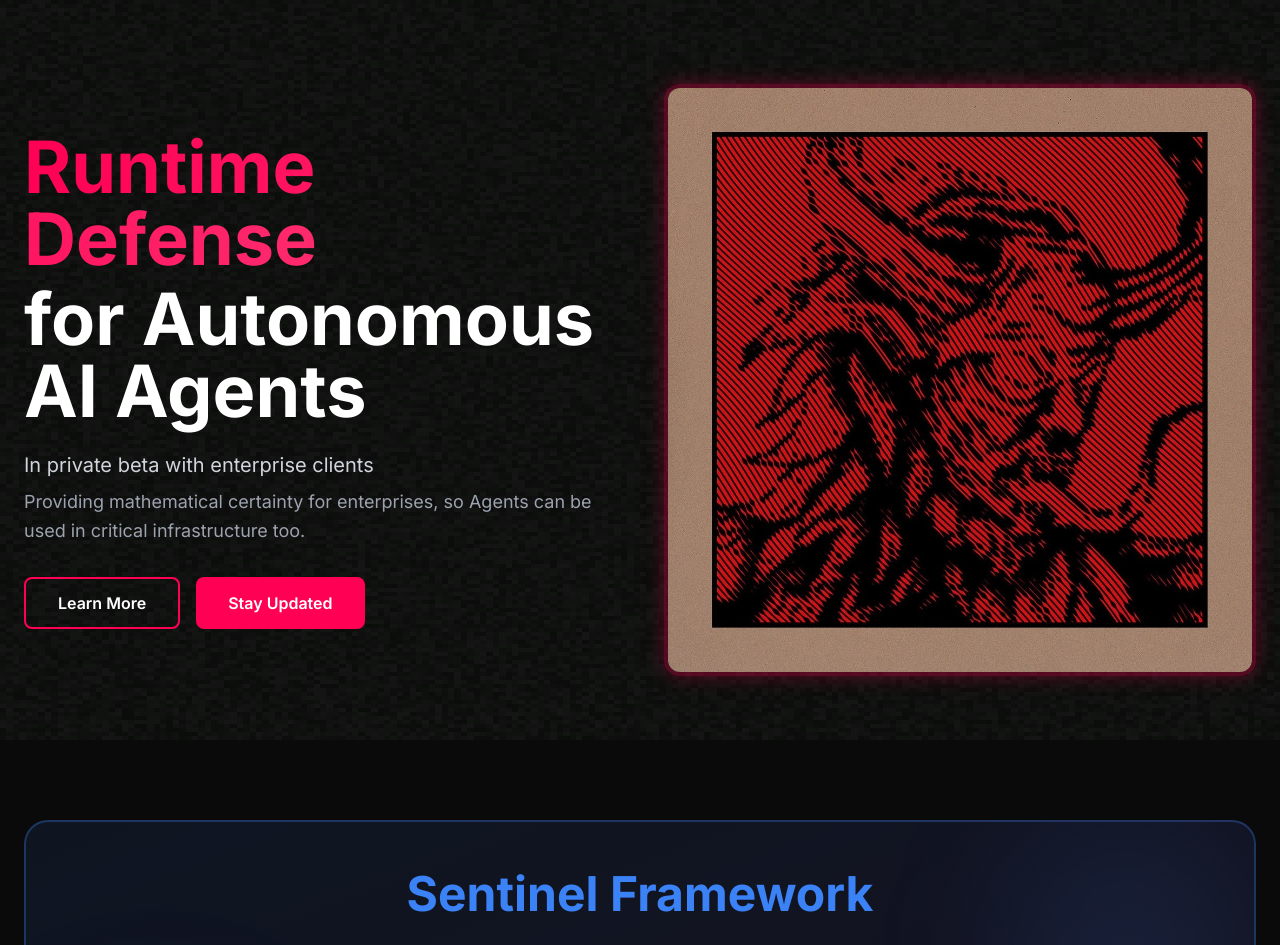
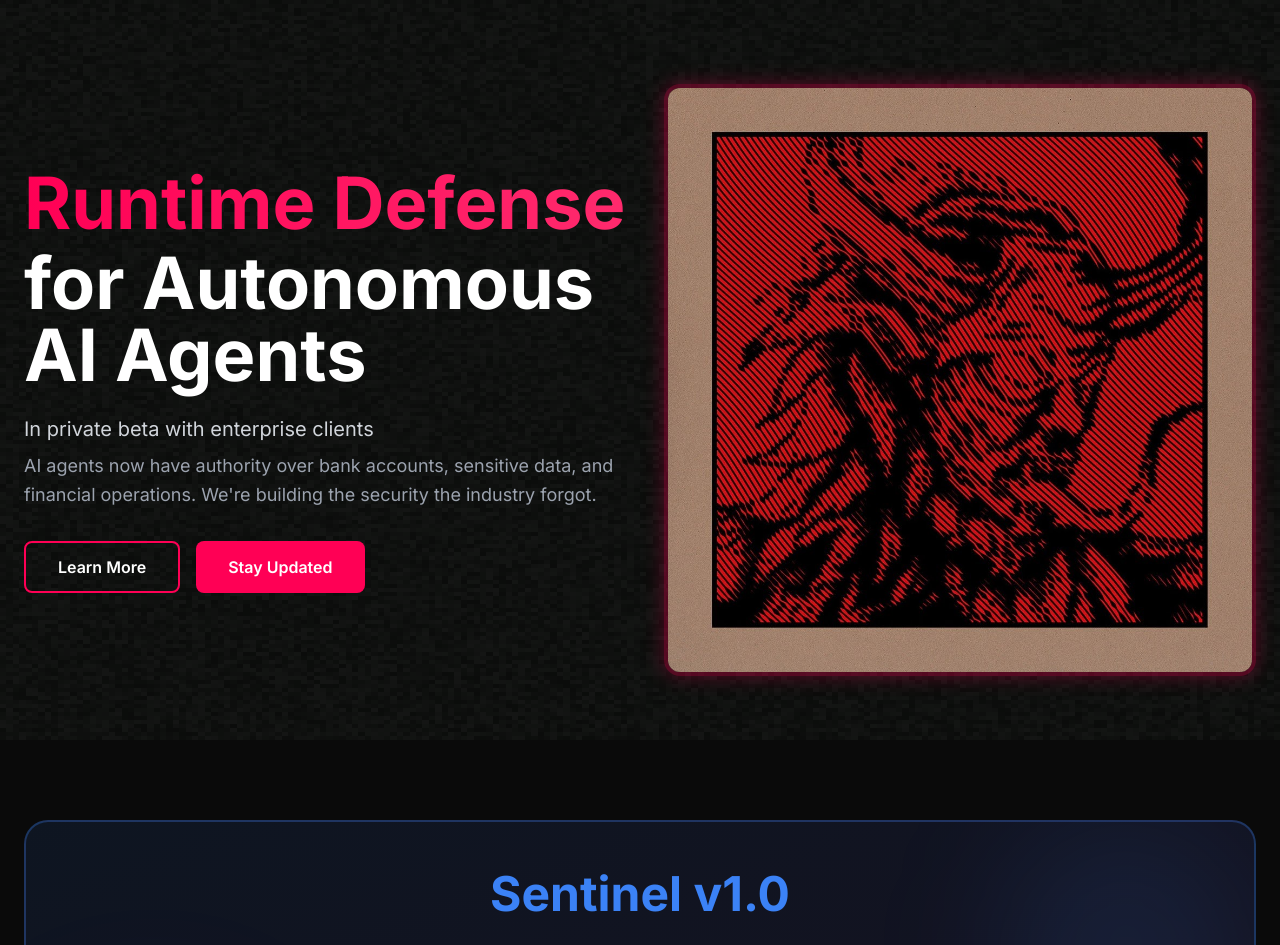
Before and after one commit to BadC-mpany/website, a Next.js app: page / in a window 1280 px wide. Shown: the part 60-1005 px from the top of the page. Built offline with nearby package versions, Linux system fonts and the light colour scheme; no server answers.

Commit message:
Sentinel v1.0

```diff
--- a/sections/Hero.tsx
+++ b/sections/Hero.tsx
@@ -14,14 +14,14 @@ export default function Hero() {
             transition={{ duration: 0.8 }}
           >
             <h1 className="text-6xl md:text-7xl font-bold mb-6">
-              <span className="text-gradient glow-red">Runtime Defense</span>
+              <span className="text-gradient glow-red whitespace-nowrap">Runtime Defense</span>
               <span className="text-white block mt-2">for Autonomous AI Agents</span>
             </h1>
             <p className="text-lg md:text-xl text-gray-300 mb-2">
               In private beta with enterprise clients
             </p>
             <p className="text-lg text-gray-400 leading-relaxed mb-8">
-              Providing mathematical certainty for enterprises, so Agents can be used in critical infrastructure too.
+              AI agents now have authority over bank accounts, sensitive data, and financial operations. We're building the security the industry forgot.
             </p>
             <div className="flex flex-col sm:flex-row gap-4">
               <a
--- a/sections/OpenSource.tsx
+++ b/sections/OpenSource.tsx
@@ -26,7 +26,7 @@ export default function OpenSource() {
 
                     <div className="relative z-10 text-center max-w-4xl mx-auto">
                         <h2 className="text-4xl md:text-5xl font-bold mb-6">
-                            <span className="text-cyber-blue">Sentinel Framework</span>
+                            <span className="text-cyber-blue">Sentinel v1.0</span>
                         </h2>
 
                         <p className="text-xl text-gray-200 mb-8 max-w-2xl mx-auto">
```
